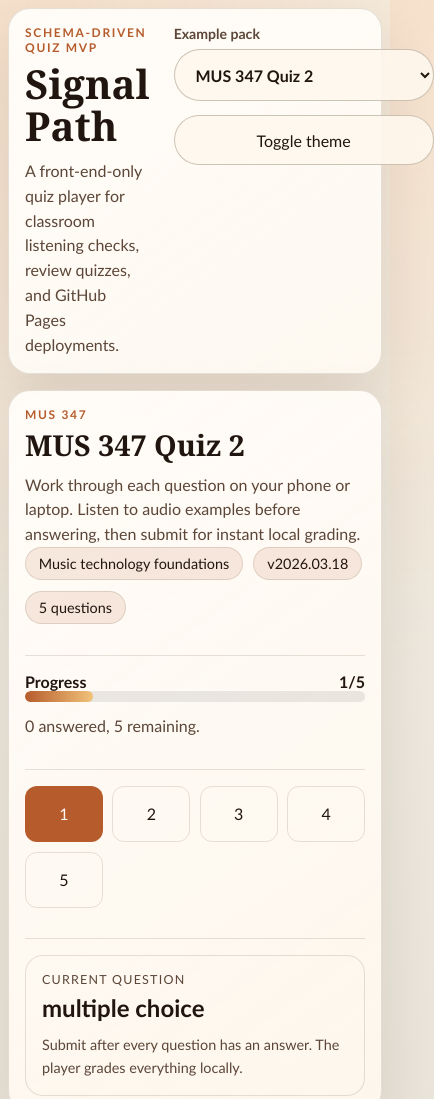
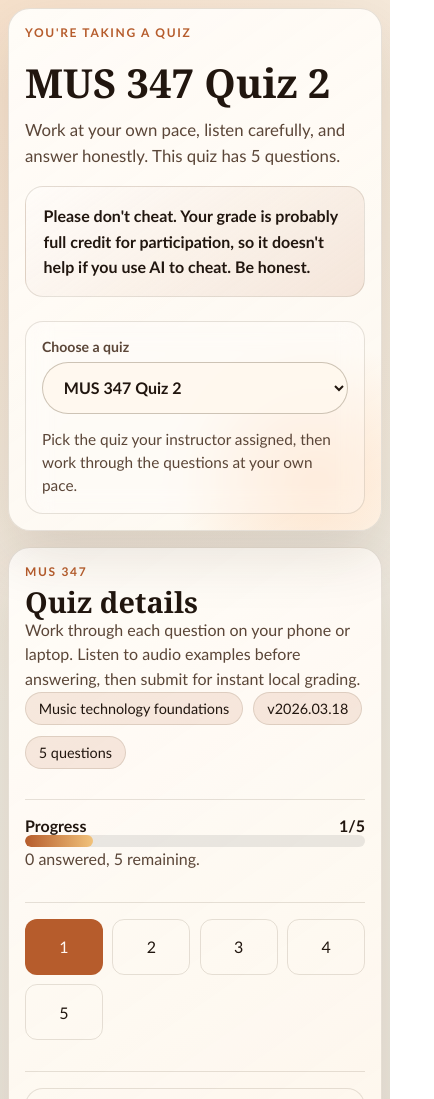
Before and after one commit to adamborecki/quiz, a plain HTML site: page index.html in a window 390 px wide. Shown: the top 1099 px of the page, 434 px wide, since content can reach past the window. Drawn offline with Linux system fonts and the light colour scheme.

Commit message:
Update UI text, hero, and remove theme toggle
Introduce a dynamic hero (new DOM elements + renderHero) and refresh copy across the app to be student-facing (sidebar, results, status messages, empty state, and page meta). Remove theme toggle and theme persistence logic from app.mjs and change dark-mode handling in styles.css to use prefers-color-scheme media queries (and broaden :root color-scheme). Update index.html hero markup (honesty note, quiz picker help) and remove the theme button. Adjust CSS to restyle the hero, add visual accents, improve layout/responsiveness, and tweak control sizes. Also refine fetch/load error messages and some button labels for clearer user guidance.

```diff
--- a/app.mjs
+++ b/app.mjs
@@ -12,7 +12,9 @@ const sidebarElement = document.querySelector("#sidebar");
 const rootElement = document.querySelector("#app-root");
 const statusBanner = document.querySelector("#status-banner");
 const quizPicker = document.querySelector("#quiz-picker");
-const themeToggle = document.querySelector("#theme-toggle");
+const heroEyebrow = document.querySelector("#hero-eyebrow");
+const heroTitle = document.querySelector("#hero-title");
+const heroText = document.querySelector("#hero-text");
 const defaultPackPath = "quizzes/mus347-quiz2.json";
 
 const state = {
@@ -43,21 +45,6 @@ function setStatus(message = "", tone = "") {
   }
 }
 
-function getStoredTheme() {
-  const storedTheme = window.localStorage.getItem("quiz-theme");
-
-  if (storedTheme === "light" || storedTheme === "dark") {
-    return storedTheme;
-  }
-
-  return window.matchMedia("(prefers-color-scheme: dark)").matches ? "dark" : "light";
-}
-
-function applyTheme(theme) {
-  document.documentElement.dataset.theme = theme;
-  window.localStorage.setItem("quiz-theme", theme);
-}
-
 function getPackLabel(path) {
   return state.catalog.find((pack) => pack.path === path)?.title ?? path;
 }
@@ -78,6 +65,23 @@ function createDownload(filename, content, mimeType) {
   URL.revokeObjectURL(downloadUrl);
 }
 
+function renderHero() {
+  if (!state.quiz) {
+    document.title = "Quiz";
+    heroEyebrow.textContent = "Student quiz";
+    heroTitle.textContent = "Take your quiz";
+    heroText.textContent =
+      "Read each prompt carefully, listen when audio appears, and answer each question on your own.";
+    return;
+  }
+
+  const questionLabel = state.quiz.questions.length === 1 ? "question" : "questions";
+  document.title = `${state.quiz.title} | Quiz`;
+  heroEyebrow.textContent = "You're taking a quiz";
+  heroTitle.textContent = state.quiz.title;
+  heroText.textContent = `Work at your own pace, listen carefully, and answer honestly. This quiz has ${state.quiz.questions.length} ${questionLabel}.`;
+}
+
 function renderSidebar() {
   if (!state.quiz) {
     sidebarElement.innerHTML = `
@@ -85,8 +89,8 @@ function renderSidebar() {
         <div class="sidebar-stack">
           <section class="sidebar-section">
             <p class="eyebrow">Loading</p>
-            <h2 class="sidebar-title">Preparing quiz player</h2>
-            <p class="sidebar-text">Fetching the selected quiz pack and validating it against the schema.</p>
+            <h2 class="sidebar-title">Getting your quiz ready</h2>
+            <p class="sidebar-text">Loading the selected quiz so you can begin.</p>
           </section>
         </div>
       </div>
@@ -102,9 +106,9 @@ function renderSidebar() {
     <div class="sidebar-panel">
       <div class="sidebar-stack">
         <section class="sidebar-section">
-          <p class="eyebrow">${escapeHtml(state.quiz.course || "GitHub Pages")}</p>
-          <h2 class="sidebar-title">${escapeHtml(state.quiz.title)}</h2>
-          <p class="sidebar-text">${escapeHtml(state.quiz.instructions)}</p>
+          <p class="eyebrow">${escapeHtml(state.quiz.course || "Student quiz")}</p>
+          <h2 class="sidebar-title">Quiz details</h2>
+          <p class="sidebar-text">${escapeHtml(state.quiz.instructions || "Answer each question on your own and submit when you're finished.")}</p>
           <div class="meta-row">
             ${state.quiz.topic ? `<span class="meta-pill">${escapeHtml(state.quiz.topic)}</span>` : ""}
             ${state.quiz.version ? `<span class="meta-pill">v${escapeHtml(state.quiz.version)}</span>` : ""}
@@ -153,7 +157,7 @@ function renderSidebar() {
                 <div class="results-card">
                   <span class="metric-label">Score</span>
                   <strong class="metric-value">${state.grade.correctCount}/${state.grade.totalQuestions}</strong>
-                  <p class="sidebar-text">Category-ready summary and export tools are available below.</p>
+                  <p class="sidebar-text">Your quiz is submitted. Review your answers below if you need to.</p>
                 </div>
               </section>
             `
@@ -162,7 +166,7 @@ function renderSidebar() {
                 <div class="results-card">
                   <span class="metric-label">Current question</span>
                   <strong class="metric-value">${escapeHtml(currentQuestion.type.replaceAll("_", " "))}</strong>
-                  <p class="sidebar-text">Submit after every question has an answer. The player grades everything locally.</p>
+                  <p class="sidebar-text">Answer every question before you submit. Use the numbered buttons to move around anytime.</p>
                 </div>
               </section>
             `
@@ -283,7 +287,7 @@ function renderQuestion() {
     const selectedValue = event.target.value;
     state.answers[question.id] = selectedValue;
     renderSidebar();
-    setStatus("Answer saved locally.", "success");
+    setStatus("Answer saved.", "success");
   });
 
   rootElement.querySelector("#prev-button").addEventListener("click", () => {
@@ -316,11 +320,10 @@ function renderResults() {
     <section class="results-shell">
       <div class="results-stack">
         <header class="results-header">
-          <p class="eyebrow">Results and review</p>
+          <p class="eyebrow">Quiz complete</p>
           <h2 class="results-title">${escapeHtml(state.quiz.title)}</h2>
           <p class="results-caption">
-            Objective grading is complete. You can review each answer, copy a plain-text summary,
-            or export the result payload for a submission workflow.
+            Your quiz has been submitted. Review your answers below, or download a copy if your instructor asks for one.
           </p>
           <div class="results-metrics">
             <div class="metric-card">
@@ -358,9 +361,9 @@ function renderResults() {
 
         <div class="result-actions">
           <button class="primary-button" id="copy-summary-button" type="button">Copy summary</button>
-          <button class="secondary-button" id="download-text-button" type="button">Export text</button>
-          <button class="secondary-button" id="download-json-button" type="button">Export JSON</button>
-          <button class="ghost-button" id="retake-button" type="button">Retake quiz</button>
+          <button class="secondary-button" id="download-text-button" type="button">Download summary</button>
+          <button class="secondary-button" id="download-json-button" type="button">Download results (JSON)</button>
+          <button class="ghost-button" id="retake-button" type="button">Take quiz again</button>
         </div>
 
         <section class="review-list">
@@ -403,13 +406,13 @@ function renderResults() {
       await navigator.clipboard.writeText(summaryText);
       setStatus("Summary copied to the clipboard.", "success");
     } catch (error) {
-      setStatus("Clipboard copy failed in this browser. Use Export text instead.", "error");
+      setStatus("Clipboard copy failed in this browser. Use Download summary instead.", "error");
     }
   });
 
   rootElement.querySelector("#download-text-button").addEventListener("click", () => {
     createDownload(`${state.quiz.id}-results.txt`, `${summaryText}\n`, "text/plain;charset=utf-8");
-    setStatus("Plain-text summary downloaded.", "success");
+    setStatus("Summary downloaded.", "success");
   });
 
   rootElement.querySelector("#download-json-button").addEventListener("click", () => {
@@ -418,7 +421,7 @@ function renderResults() {
       `${JSON.stringify(exportPayload, null, 2)}\n`,
       "application/json;charset=utf-8"
     );
-    setStatus("JSON export downloaded.", "success");
+    setStatus("Results file downloaded.", "success");
   });
 
   rootElement.querySelector("#retake-button").addEventListener("click", () => {
@@ -427,14 +430,15 @@ function renderResults() {
     state.submittedAt = null;
     state.currentQuestionIndex = 0;
     render();
-    setStatus("Retake started. Previous answers were cleared locally.", "success");
+    setStatus("You can take the quiz again now. Previous answers were cleared from this browser.", "success");
   });
 }
 
 function renderEmptyState(title, description) {
+  renderHero();
   rootElement.innerHTML = `
     <section class="empty-state">
-      <p class="eyebrow">Quiz pack error</p>
+      <p class="eyebrow">Quiz unavailable</p>
       <h2>${escapeHtml(title)}</h2>
       <p class="sidebar-text">${escapeHtml(description)}</p>
     </section>
@@ -442,10 +446,11 @@ function renderEmptyState(title, description) {
 }
 
 function render() {
+  renderHero();
   renderSidebar();
 
   if (!state.quiz) {
-    renderEmptyState("No quiz loaded", "Choose a pack from the menu to begin.");
+    renderEmptyState("No quiz loaded", "Choose a quiz from the menu to begin.");
     return;
   }
 
@@ -473,14 +478,14 @@ function submitQuiz() {
   state.submittedAt = new Date();
   state.grade = gradeQuiz(state.quiz, state.answers);
   render();
-  setStatus("Quiz graded locally. Review and export tools are ready.", "success");
+  setStatus("Quiz submitted. Your results are ready below.", "success");
 }
 
 async function loadCatalog() {
   const response = await fetch("quizzes/catalog.json");
 
   if (!response.ok) {
-    throw new Error("Unable to load quiz catalog.");
+    throw new Error("Unable to load the quiz list.");
   }
 
   state.catalog = await response.json();
@@ -503,7 +508,7 @@ async function loadQuiz(path) {
   const response = await fetch(path);
 
   if (!response.ok) {
-    throw new Error(`Unable to load quiz pack at ${path}.`);
+    throw new Error("Unable to load that quiz.");
   }
 
   const rawQuiz = await response.json();
@@ -531,18 +536,12 @@ function bindGlobalControls() {
       await loadQuiz(nextPath);
     } catch (error) {
       setStatus(error.message, "error");
-      renderEmptyState("Could not load quiz pack", error.message);
+      renderEmptyState("Could not load quiz", error.message);
     }
-  });
-
-  themeToggle.addEventListener("click", () => {
-    const nextTheme = document.documentElement.dataset.theme === "dark" ? "light" : "dark";
-    applyTheme(nextTheme);
   });
 }
 
 async function init() {
-  applyTheme(getStoredTheme());
   bindGlobalControls();
 
   try {
@@ -555,7 +554,7 @@ async function init() {
     await loadQuiz(requestedPack);
   } catch (error) {
     setStatus(error.message, "error");
-    renderEmptyState("Quiz player failed to initialize", error.message);
+    renderEmptyState("Quiz failed to initialize", error.message);
   }
 }
 
--- a/index.html
+++ b/index.html
@@ -3,10 +3,10 @@
   <head>
     <meta charset="utf-8">
     <meta name="viewport" content="width=device-width, initial-scale=1">
-    <title>Signal Path Quiz Player</title>
+    <title>Quiz</title>
     <meta
       name="description"
-      content="Static, schema-driven quiz player for GitHub Pages with audio support, grading, and review."
+      content="Take your quiz, answer honestly, and review your results when you finish."
     >
     <link rel="stylesheet" href="styles.css">
   </head>
@@ -14,21 +14,24 @@
     <div class="page-shell">
       <header class="hero">
         <div class="hero-copy">
-          <p class="eyebrow">Schema-Driven Quiz MVP</p>
-          <h1>Signal Path</h1>
-          <p class="hero-text">
-            A front-end-only quiz player for classroom listening checks, review quizzes,
-            and GitHub Pages deployments.
+          <p class="eyebrow" id="hero-eyebrow">Student quiz</p>
+          <h1 id="hero-title">Take your quiz</h1>
+          <p class="hero-text" id="hero-text">
+            Read each prompt carefully, listen when audio appears, and answer each question on your own.
+          </p>
+          <p class="honesty-note">
+            Please don&apos;t cheat. Your grade is probably full credit for participation, so it
+            doesn&apos;t help if you use AI to cheat. Be honest.
           </p>
         </div>
         <div class="hero-actions">
           <label class="control-group">
-            <span>Example pack</span>
-            <select id="quiz-picker" aria-label="Select quiz pack"></select>
+            <span>Choose a quiz</span>
+            <select id="quiz-picker" aria-label="Select quiz"></select>
           </label>
-          <button id="theme-toggle" class="ghost-button" type="button">
-            Toggle theme
-          </button>
+          <p class="control-help">
+            Pick the quiz your instructor assigned, then work through the questions at your own pace.
+          </p>
         </div>
       </header>
 
--- a/styles.css
+++ b/styles.css
@@ -1,5 +1,5 @@
 :root {
-  color-scheme: light;
+  color-scheme: light dark;
   --bg: #f4efe5;
   --bg-alt: rgba(255, 251, 244, 0.88);
   --surface: rgba(255, 248, 238, 0.9);
@@ -22,24 +22,6 @@
   --body-font: "Avenir Next", "Trebuchet MS", sans-serif;
 }
 
-[data-theme="dark"] {
-  color-scheme: dark;
-  --bg: #0d1218;
-  --bg-alt: rgba(18, 27, 36, 0.88);
-  --surface: rgba(15, 24, 33, 0.9);
-  --surface-strong: rgba(17, 28, 38, 0.98);
-  --border: rgba(203, 173, 142, 0.12);
-  --border-strong: rgba(203, 173, 142, 0.24);
-  --text: #f6efe6;
-  --muted: #d0b9a4;
-  --accent: #ffa15f;
-  --accent-strong: #ffbf89;
-  --accent-soft: rgba(255, 161, 95, 0.12);
-  --success: #53d6a0;
-  --error: #ff8c7e;
-  --shadow: 0 24px 60px rgba(0, 0, 0, 0.28);
-}
-
 * {
   box-sizing: border-box;
 }
@@ -59,11 +41,30 @@ body {
     linear-gradient(180deg, var(--bg), #d8d2c7 150%);
 }
 
-[data-theme="dark"] body {
-  background:
-    radial-gradient(circle at top left, rgba(255, 161, 95, 0.14), transparent 28%),
-    radial-gradient(circle at bottom right, rgba(60, 144, 187, 0.16), transparent 30%),
-    linear-gradient(180deg, #091016, #111a22 65%, #121319 100%);
+@media (prefers-color-scheme: dark) {
+  :root {
+    --bg: #0d1218;
+    --bg-alt: rgba(18, 27, 36, 0.88);
+    --surface: rgba(15, 24, 33, 0.9);
+    --surface-strong: rgba(17, 28, 38, 0.98);
+    --border: rgba(203, 173, 142, 0.12);
+    --border-strong: rgba(203, 173, 142, 0.24);
+    --text: #f6efe6;
+    --muted: #d0b9a4;
+    --accent: #ffa15f;
+    --accent-strong: #ffbf89;
+    --accent-soft: rgba(255, 161, 95, 0.12);
+    --success: #53d6a0;
+    --error: #ff8c7e;
+    --shadow: 0 24px 60px rgba(0, 0, 0, 0.28);
+  }
+
+  body {
+    background:
+      radial-gradient(circle at top left, rgba(255, 161, 95, 0.14), transparent 28%),
+      radial-gradient(circle at bottom right, rgba(60, 144, 187, 0.16), transparent 30%),
+      linear-gradient(180deg, #091016, #111a22 65%, #121319 100%);
+  }
 }
 
 button,
@@ -84,18 +85,43 @@ button {
 
 .hero {
   display: flex;
+  flex-wrap: wrap;
   justify-content: space-between;
   gap: 1.5rem;
-  align-items: end;
-  padding: 1.5rem 1.75rem;
+  align-items: stretch;
+  padding: 1.75rem;
   border: 1px solid var(--border);
   border-radius: var(--radius-lg);
   background: linear-gradient(145deg, var(--surface-strong), var(--bg-alt));
   box-shadow: var(--shadow);
+  position: relative;
+  overflow: hidden;
+}
+
+.hero::after {
+  content: "";
+  position: absolute;
+  right: -5rem;
+  bottom: -6rem;
+  width: 18rem;
+  height: 18rem;
+  border-radius: 50%;
+  background: radial-gradient(circle, rgba(255, 174, 112, 0.28), transparent 70%);
+  pointer-events: none;
+}
+
+@media (prefers-color-scheme: dark) {
+  .hero::after {
+    background: radial-gradient(circle, rgba(255, 161, 95, 0.18), transparent 70%);
+  }
 }
 
 .hero-copy {
   max-width: 680px;
+  display: grid;
+  gap: 0.85rem;
+  position: relative;
+  z-index: 1;
 }
 
 .eyebrow {
@@ -124,15 +150,39 @@ button {
 .sidebar-text,
 .question-caption,
 .results-caption {
-  margin: 0.75rem 0 0;
+  margin: 0;
   line-height: 1.55;
   color: var(--muted);
+}
+
+.hero-text {
+  max-width: 58ch;
+  font-size: 1.05rem;
+}
+
+.honesty-note {
+  margin: 0.2rem 0 0;
+  max-width: 58ch;
+  padding: 1rem 1.1rem;
+  border-radius: var(--radius-md);
+  border: 1px solid var(--border);
+  background: linear-gradient(145deg, rgba(255, 255, 255, 0.34), var(--accent-soft));
+  line-height: 1.6;
+  font-weight: 600;
 }
 
 .hero-actions {
   display: grid;
   gap: 0.9rem;
-  min-width: min(100%, 260px);
+  min-width: min(100%, 320px);
+  align-self: center;
+  padding: 1rem;
+  border-radius: var(--radius-md);
+  border: 1px solid var(--border);
+  background: rgba(255, 255, 255, 0.28);
+  backdrop-filter: blur(12px);
+  position: relative;
+  z-index: 1;
 }
 
 .control-group {
@@ -144,6 +194,13 @@ button {
 .control-group span {
   font-size: 0.88rem;
   color: var(--muted);
+}
+
+.control-help {
+  margin: 0;
+  line-height: 1.5;
+  color: var(--muted);
+  font-size: 0.96rem;
 }
 
 select,
@@ -161,6 +218,10 @@ select,
     transform var(--transition),
     border-color var(--transition),
     background-color var(--transition);
+}
+
+select {
+  width: 100%;
 }
 
 select:focus-visible,
@@ -524,6 +585,10 @@ select:hover {
     align-items: start;
   }
 
+  .hero-actions {
+    width: 100%;
+  }
+
   .app-layout {
     grid-template-columns: 1fr;
   }
```
